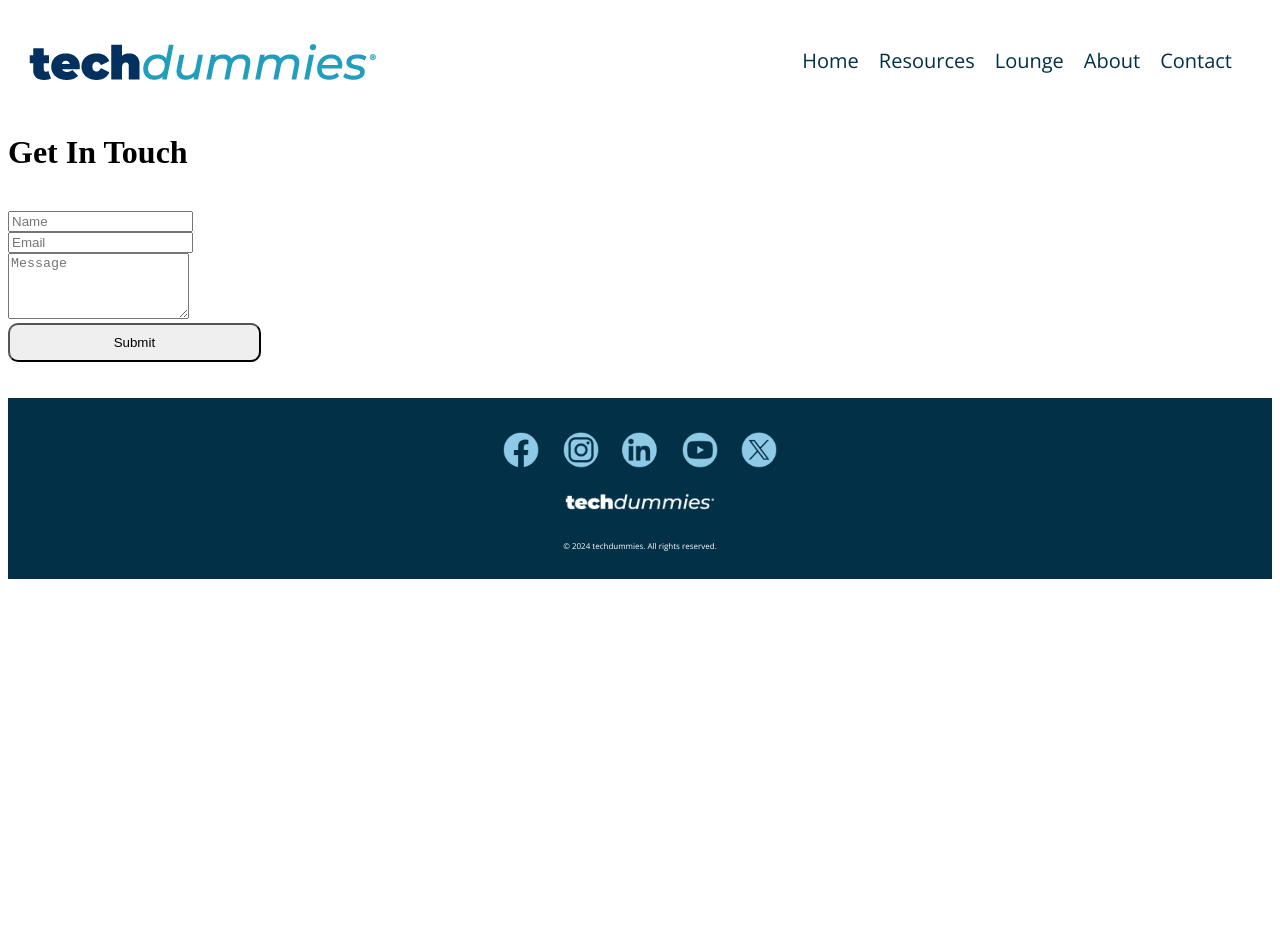
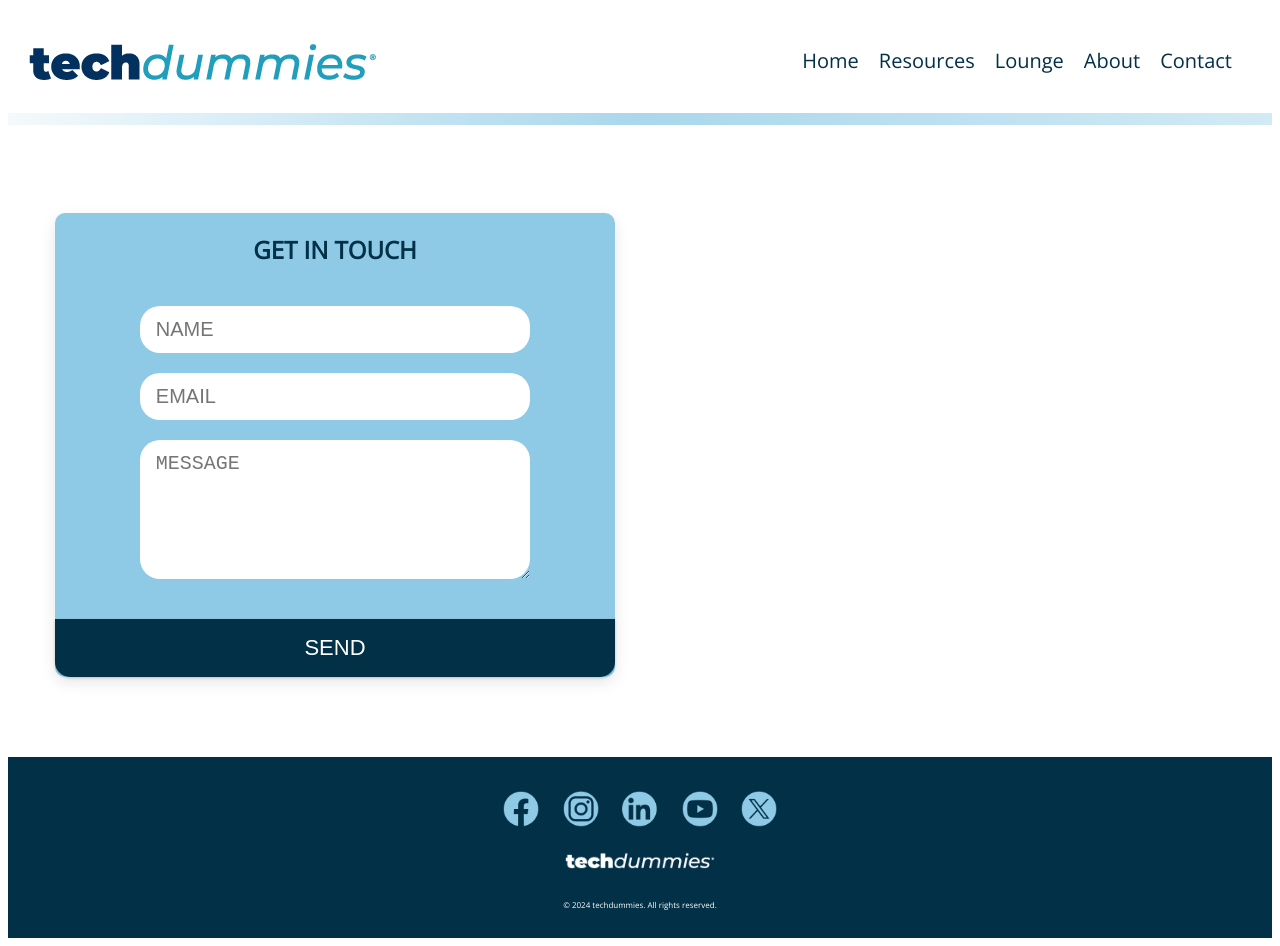
Before and after one commit to azanidavidpinkney/idsn-530-team-carrie-website, a plain HTML site: page contact.html in a window 1280 px wide. Before the commit the page ends 800 px from the top, so only its background shows below. Drawn offline with nearby package versions, Linux system fonts and the light colour scheme.

Commit message:
Contact form html and css

```diff
--- a/contact.html
+++ b/contact.html
@@ -24,27 +24,35 @@
       </ul>
     </nav>
 
-	  <!-- Form -->
-<body>
+    <div class="gradient"></div>
 
-<h1 class="contact-heading">Get In Touch</h1><br>
+    <!-- Form -->
+ <section class="contact">
+  <div class="section-center clearfix">
 
-<div class="contact-form">
-  <form id="myForm">
-    <input type="text" class="form-field" placeholder="Name"><br>
-    <input type="email" class="form-field" placeholder="Email"><br>
-    <textarea class="form-field" placeholder="Message" rows="4"></textarea><br>
-    <input type="submit" value="Submit" class="submit-btn">
-  </form>
-</div>
-    <br><br>
+  <!-- Contact Form -->
+   <article class="contact-form">
+    <h3>GET IN TOUCH</h3>
+    <form action="https://formspree.io/f/mzbwqdbp" method="POST">
+     <div class="form-group">
+      <!-- inputs -->
+      <input type="text" placeholder="Name" class="form-control" name="name">
 
+      <input type="text" placeholder="Email" class="form-control" name="email">
+
+      <textarea name="message" placeholder="message" class="form-control" rows="5"></textarea>
+     </div>
+
+     <!-- button -->
+     <button type="submit" class="submit-btn-contact btn">Send</button>
+    </form>
+   </article>
+   <!-- End of Contact Form -->
+  </div>
+ </section>
+ <!-- End of Contact -->
 
 	  <!-- Footer -->
-
-
-
-
 	     <footer>
       <div class="icon-container">
         <ul class="social-icons">
--- a/css/styles.css
+++ b/css/styles.css
@@ -341,7 +341,7 @@ button:hover {
   max-width: 1170px;
 }
 
-.contact {
+.newsletter-main{
   background: #8ecae6;
 }
 
@@ -733,3 +733,57 @@ h3{
 #text7 { grid-area: text7; }
 #text8 { grid-area: text8; }
 #text9 { grid-area: text9; }
+
+
+
+
+/* Contact page */
+
+.contact{
+  background: white;
+ }
+
+  .contact-form{
+   margin:1rem 0;
+   background: #8ecae6;
+   border-radius: 10px;
+   text-align: center;
+   box-shadow: 0 5px 15px rgba(0,0,0,0.1);
+   max-width: 35rem;
+  }
+
+  .contact-form:hover{
+   box-shadow: 0 5px 15px rgba(0, 0, 0, 0.3);
+  }
+
+  .contact-form h3{
+   padding-top: 1.25rem;
+   color: #023047;
+   text-align: center;
+   font-family: "Open Sans";
+   font-size: 24px;
+  }
+
+  .form-group{
+   padding: 1rem 1.5rem;
+  }
+
+  .form-control{
+   display: inline-block;
+   width: 70%;
+   padding: 0.75rem 1rem;
+   border: none;
+   margin-bottom: 1.25rem;
+   background: white;
+   border-radius: black;
+   text-transform: uppercase;
+   letter-spacing: var(--spacing);
+  }
+
+  .submit-btn-contact{
+   display: block;
+   width: 100%;
+   padding: 1rem;
+   border-top-left-radius: 0;
+   border-top-right-radius: 0 ;
+  }
```
Also changed, not shown: index.html (+1 -1 lines).
